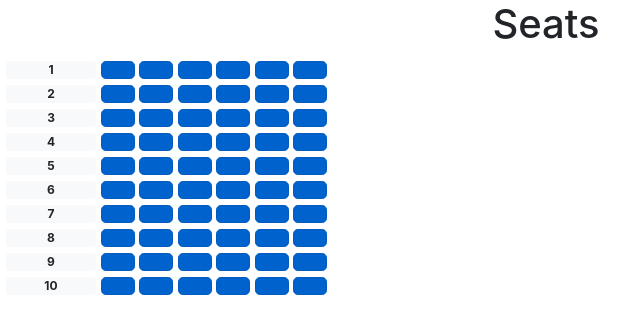
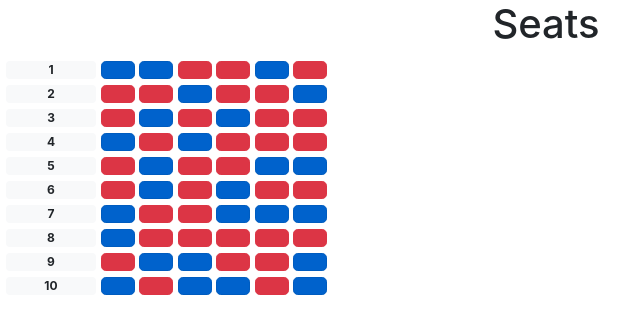
Before and after one commit to maiteboehm/snakes_on_a_plane, a Flask app: page /seats in a window 1280 px wide. Shown: the part 56-390 px from the top of the page, without its empty margins (94-734 px from the left). Run offline with Flask 2, Linux system fonts and the light colour scheme; some libraries are stand-ins or nearby versions.

Commit message:
seat layout

```diff
--- a/project/website/python_scripts.py
+++ b/project/website/python_scripts.py
@@ -15,7 +15,9 @@ def write_seats_html(seat_list_new, directory, filename='seats.html', cwd=os.get
                     file.write('<div class="container">\n')
                     for symbol in liste:
                         if symbol == liste[0]:
-                            file.write('\t<span type="button" class="badge badge-light col-1">' + symbol + '</span>\n')
+                            file.write('\t<span class="badge badge-light col-1">' + symbol + '</span>\n')
+                        elif symbol == 'X':
+                            file.write('\t<button type="button" class="btn btn-danger btn-lg"></button>\n')
                         else:
                             file.write('\t<button type="button" class="btn btn-primary btn-lg active" role="button" '
                                    'aria-pressed="true"></button>\n')
--- a/project/website/templates/seats.html
+++ b/project/website/templates/seats.html
@@ -1,93 +1,93 @@
 {% extends "base.html" %} {% block title %}Seats{% endblock %} {% block content%}
 <h1 align="center">Seats</h1>
 <div class="container">
-	<span type="button" class="badge badge-light col-1">1</span>
+	<span class="badge badge-light col-1">1</span>
 	<button type="button" class="btn btn-primary btn-lg active" role="button" aria-pressed="true"></button>
 	<button type="button" class="btn btn-primary btn-lg active" role="button" aria-pressed="true"></button>
+	<button type="button" class="btn btn-danger btn-lg"></button>
+	<button type="button" class="btn btn-danger btn-lg"></button>
 	<button type="button" class="btn btn-primary btn-lg active" role="button" aria-pressed="true"></button>
+	<button type="button" class="btn btn-danger btn-lg"></button>
+</div>
+<div class="container">
+	<span class="badge badge-light col-1">2</span>
+	<button type="button" class="btn btn-danger btn-lg"></button>
+	<button type="button" class="btn btn-danger btn-lg"></button>
+	<button type="button" class="btn btn-primary btn-lg active" role="button" aria-pressed="true"></button>
+	<button type="button" class="btn btn-danger btn-lg"></button>
+	<button type="button" class="btn btn-danger btn-lg"></button>
+	<button type="button" class="btn btn-primary btn-lg active" role="button" aria-pressed="true"></button>
+</div>
+<div class="container">
+	<span class="badge badge-light col-1">3</span>
+	<button type="button" class="btn btn-danger btn-lg"></button>
+	<button type="button" class="btn btn-primary btn-lg active" role="button" aria-pressed="true"></button>
+	<button type="button" class="btn btn-danger btn-lg"></button>
+	<button type="button" class="btn btn-primary btn-lg active" role="button" aria-pressed="true"></button>
+	<button type="button" class="btn btn-danger btn-lg"></button>
+	<button type="button" class="btn btn-danger btn-lg"></button>
+</div>
+<div class="container">
+	<span class="badge badge-light col-1">4</span>
+	<button type="button" class="btn btn-primary btn-lg active" role="button" aria-pressed="true"></button>
+	<button type="button" class="btn btn-danger btn-lg"></button>
+	<button type="button" class="btn btn-primary btn-lg active" role="button" aria-pressed="true"></button>
+	<button type="button" class="btn btn-danger btn-lg"></button>
+	<button type="button" class="btn btn-danger btn-lg"></button>
+	<button type="button" class="btn btn-danger btn-lg"></button>
+</div>
+<div class="container">
+	<span class="badge badge-light col-1">5</span>
+	<button type="button" class="btn btn-danger btn-lg"></button>
+	<button type="button" class="btn btn-primary btn-lg active" role="button" aria-pressed="true"></button>
+	<button type="button" class="btn btn-danger btn-lg"></button>
+	<button type="button" class="btn btn-danger btn-lg"></button>
+	<button type="button" class="btn btn-primary btn-lg active" role="button" aria-pressed="true"></button>
+	<button type="button" class="btn btn-primary btn-lg active" role="button" aria-pressed="true"></button>
+</div>
+<div class="container">
+	<span class="badge badge-light col-1">6</span>
+	<button type="button" class="btn btn-danger btn-lg"></button>
+	<button type="button" class="btn btn-primary btn-lg active" role="button" aria-pressed="true"></button>
+	<button type="button" class="btn btn-danger btn-lg"></button>
+	<button type="button" class="btn btn-primary btn-lg active" role="button" aria-pressed="true"></button>
+	<button type="button" class="btn btn-danger btn-lg"></button>
+	<button type="button" class="btn btn-danger btn-lg"></button>
+</div>
+<div class="container">
+	<span class="badge badge-light col-1">7</span>
+	<button type="button" class="btn btn-primary btn-lg active" role="button" aria-pressed="true"></button>
+	<button type="button" class="btn btn-danger btn-lg"></button>
+	<button type="button" class="btn btn-danger btn-lg"></button>
 	<button type="button" class="btn btn-primary btn-lg active" role="button" aria-pressed="true"></button>
 	<button type="button" class="btn btn-primary btn-lg active" role="button" aria-pressed="true"></button>
 	<button type="button" class="btn btn-primary btn-lg active" role="button" aria-pressed="true"></button>
 </div>
 <div class="container">
-	<span type="button" class="badge badge-light col-1">2</span>
+	<span class="badge badge-light col-1">8</span>
+	<button type="button" class="btn btn-primary btn-lg active" role="button" aria-pressed="true"></button>
+	<button type="button" class="btn btn-danger btn-lg"></button>
+	<button type="button" class="btn btn-danger btn-lg"></button>
+	<button type="button" class="btn btn-danger btn-lg"></button>
+	<button type="button" class="btn btn-danger btn-lg"></button>
+	<button type="button" class="btn btn-danger btn-lg"></button>
+</div>
+<div class="container">
+	<span class="badge badge-light col-1">9</span>
+	<button type="button" class="btn btn-danger btn-lg"></button>
 	<button type="button" class="btn btn-primary btn-lg active" role="button" aria-pressed="true"></button>
 	<button type="button" class="btn btn-primary btn-lg active" role="button" aria-pressed="true"></button>
-	<button type="button" class="btn btn-primary btn-lg active" role="button" aria-pressed="true"></button>
-	<button type="button" class="btn btn-primary btn-lg active" role="button" aria-pressed="true"></button>
-	<button type="button" class="btn btn-primary btn-lg active" role="button" aria-pressed="true"></button>
+	<button type="button" class="btn btn-danger btn-lg"></button>
+	<button type="button" class="btn btn-danger btn-lg"></button>
 	<button type="button" class="btn btn-primary btn-lg active" role="button" aria-pressed="true"></button>
 </div>
 <div class="container">
-	<span type="button" class="badge badge-light col-1">3</span>
+	<span class="badge badge-light col-1">10</span>
+	<button type="button" class="btn btn-primary btn-lg active" role="button" aria-pressed="true"></button>
+	<button type="button" class="btn btn-danger btn-lg"></button>
 	<button type="button" class="btn btn-primary btn-lg active" role="button" aria-pressed="true"></button>
 	<button type="button" class="btn btn-primary btn-lg active" role="button" aria-pressed="true"></button>
-	<button type="button" class="btn btn-primary btn-lg active" role="button" aria-pressed="true"></button>
-	<button type="button" class="btn btn-primary btn-lg active" role="button" aria-pressed="true"></button>
-	<button type="button" class="btn btn-primary btn-lg active" role="button" aria-pressed="true"></button>
-	<button type="button" class="btn btn-primary btn-lg active" role="button" aria-pressed="true"></button>
-</div>
-<div class="container">
-	<span type="button" class="badge badge-light col-1">4</span>
-	<button type="button" class="btn btn-primary btn-lg active" role="button" aria-pressed="true"></button>
-	<button type="button" class="btn btn-primary btn-lg active" role="button" aria-pressed="true"></button>
-	<button type="button" class="btn btn-primary btn-lg active" role="button" aria-pressed="true"></button>
-	<button type="button" class="btn btn-primary btn-lg active" role="button" aria-pressed="true"></button>
-	<button type="button" class="btn btn-primary btn-lg active" role="button" aria-pressed="true"></button>
-	<button type="button" class="btn btn-primary btn-lg active" role="button" aria-pressed="true"></button>
-</div>
-<div class="container">
-	<span type="button" class="badge badge-light col-1">5</span>
-	<button type="button" class="btn btn-primary btn-lg active" role="button" aria-pressed="true"></button>
-	<button type="button" class="btn btn-primary btn-lg active" role="button" aria-pressed="true"></button>
-	<button type="button" class="btn btn-primary btn-lg active" role="button" aria-pressed="true"></button>
-	<button type="button" class="btn btn-primary btn-lg active" role="button" aria-pressed="true"></button>
-	<button type="button" class="btn btn-primary btn-lg active" role="button" aria-pressed="true"></button>
-	<button type="button" class="btn btn-primary btn-lg active" role="button" aria-pressed="true"></button>
-</div>
-<div class="container">
-	<span type="button" class="badge badge-light col-1">6</span>
-	<button type="button" class="btn btn-primary btn-lg active" role="button" aria-pressed="true"></button>
-	<button type="button" class="btn btn-primary btn-lg active" role="button" aria-pressed="true"></button>
-	<button type="button" class="btn btn-primary btn-lg active" role="button" aria-pressed="true"></button>
-	<button type="button" class="btn btn-primary btn-lg active" role="button" aria-pressed="true"></button>
-	<button type="button" class="btn btn-primary btn-lg active" role="button" aria-pressed="true"></button>
-	<button type="button" class="btn btn-primary btn-lg active" role="button" aria-pressed="true"></button>
-</div>
-<div class="container">
-	<span type="button" class="badge badge-light col-1">7</span>
-	<button type="button" class="btn btn-primary btn-lg active" role="button" aria-pressed="true"></button>
-	<button type="button" class="btn btn-primary btn-lg active" role="button" aria-pressed="true"></button>
-	<button type="button" class="btn btn-primary btn-lg active" role="button" aria-pressed="true"></button>
-	<button type="button" class="btn btn-primary btn-lg active" role="button" aria-pressed="true"></button>
-	<button type="button" class="btn btn-primary btn-lg active" role="button" aria-pressed="true"></button>
-	<button type="button" class="btn btn-primary btn-lg active" role="button" aria-pressed="true"></button>
-</div>
-<div class="container">
-	<span type="button" class="badge badge-light col-1">8</span>
-	<button type="button" class="btn btn-primary btn-lg active" role="button" aria-pressed="true"></button>
-	<button type="button" class="btn btn-primary btn-lg active" role="button" aria-pressed="true"></button>
-	<button type="button" class="btn btn-primary btn-lg active" role="button" aria-pressed="true"></button>
-	<button type="button" class="btn btn-primary btn-lg active" role="button" aria-pressed="true"></button>
-	<button type="button" class="btn btn-primary btn-lg active" role="button" aria-pressed="true"></button>
-	<button type="button" class="btn btn-primary btn-lg active" role="button" aria-pressed="true"></button>
-</div>
-<div class="container">
-	<span type="button" class="badge badge-light col-1">9</span>
-	<button type="button" class="btn btn-primary btn-lg active" role="button" aria-pressed="true"></button>
-	<button type="button" class="btn btn-primary btn-lg active" role="button" aria-pressed="true"></button>
-	<button type="button" class="btn btn-primary btn-lg active" role="button" aria-pressed="true"></button>
-	<button type="button" class="btn btn-primary btn-lg active" role="button" aria-pressed="true"></button>
-	<button type="button" class="btn btn-primary btn-lg active" role="button" aria-pressed="true"></button>
-	<button type="button" class="btn btn-primary btn-lg active" role="button" aria-pressed="true"></button>
-</div>
-<div class="container">
-	<span type="button" class="badge badge-light col-1">10</span>
-	<button type="button" class="btn btn-primary btn-lg active" role="button" aria-pressed="true"></button>
-	<button type="button" class="btn btn-primary btn-lg active" role="button" aria-pressed="true"></button>
-	<button type="button" class="btn btn-primary btn-lg active" role="button" aria-pressed="true"></button>
-	<button type="button" class="btn btn-primary btn-lg active" role="button" aria-pressed="true"></button>
-	<button type="button" class="btn btn-primary btn-lg active" role="button" aria-pressed="true"></button>
+	<button type="button" class="btn btn-danger btn-lg"></button>
 	<button type="button" class="btn btn-primary btn-lg active" role="button" aria-pressed="true"></button>
 </div>
 {% endblock %}
--- a/project/website/views.py
+++ b/project/website/views.py
@@ -13,7 +13,7 @@ def home():
 @views.route('/seats', methods=['GET', 'POST'])
 def seats():
     if request.method == 'GET':
-        with open(r'Input_Data/chartIn.txt', 'r') as f:
+        with open(r'Input_Data/chartIn2.txt', 'r') as f:
             seat_list = []
             seat_list_new = []
             for line in f:
```
